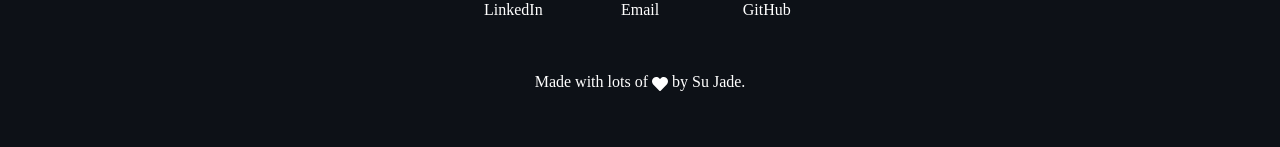
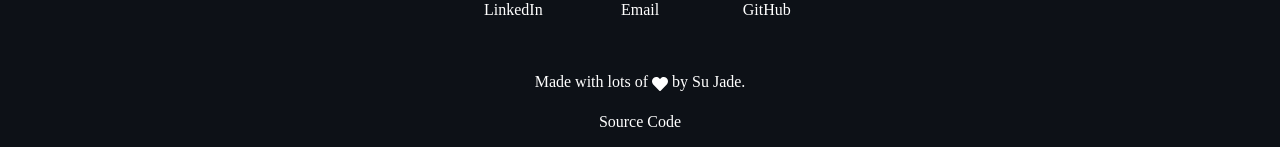
Before and after one commit to sujade/portfolioSite, a React (Vite) app: page / in a window 1280 px wide. Shown: the part 1411-1558 px from the top of the page. Before the commit the page ends 1521 px from the top, so only its background shows below. Built offline with nearby package versions, Linux system fonts and the light colour scheme; a web font is replaced by a local one.

Commit message:
add source code link

```diff
--- a/src/Components/Love.tsx
+++ b/src/Components/Love.tsx
@@ -3,8 +3,9 @@ import {Container, Row} from "react-bootstrap";
 
 const Love = () => {
     return (
-        <Container className="text-center mt-5">
+        <Container className="text-center mt-5 mb-3">
            <Row><p>Made with lots of <FaHeart/> by Su Jade.</p></Row>
+            <Row><a href="https://github.com/sujade/portfolioSite">Source Code</a></Row>
         </Container>
     );
 };
```
